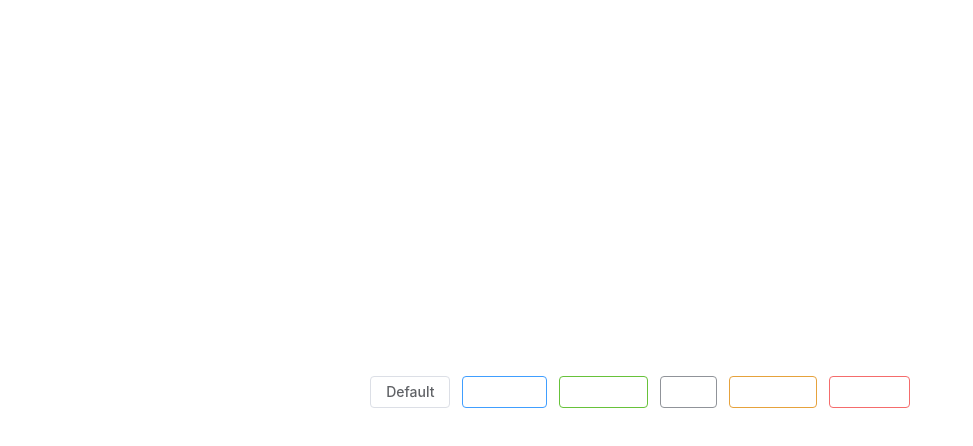
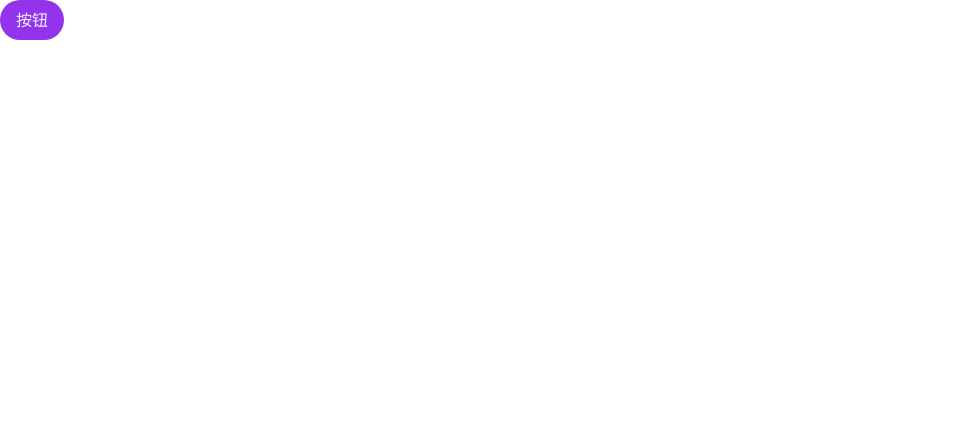
Before and after one commit to justtttom/shop-admin, a Vue app: page / in a window 1280 px wide. Shown: the top 446 px of the page, without its empty margins (0-973 px from the left). Built offline with nearby package versions, Linux system fonts and the light colour scheme.

Commit message:
windicss

```diff
--- a/src/App.vue
+++ b/src/App.vue
@@ -3,14 +3,16 @@
 </script>
 
 <template>
-   <el-row class="mb-4">
+  <button class=" bg-purple-600 text-indigo-50 px-4 py-2 rounded-full transition-all duration-500 hover:(bg-purple-900)">按钮</button>
+
+   <!-- <el-row class="mb-4">
     <el-button>Default</el-button>
     <el-button type="primary">Primary</el-button>
     <el-button type="success">Success</el-button>
     <el-button type="info">Info</el-button>
     <el-button type="warning">Warning</el-button>
     <el-button type="danger">Danger</el-button>
-  </el-row>
+  </el-row> -->
 </template>
 
 <style scoped>
--- a/src/main.js
+++ b/src/main.js
@@ -2,7 +2,7 @@ import { createApp } from 'vue'
 import ElementPlus from 'element-plus'
 import 'element-plus/dist/index.css'
 import 'virtual:windi.css'
-import './style.css'
+// import './style.css'
 import App from './App.vue'
 
 
--- a/vite.config.js
+++ b/vite.config.js
@@ -1,5 +1,6 @@
 import { defineConfig } from 'vite'
-import vue from '@vitejs/plugin-vue'import WindiCSS from 'vite-plugin-windicss'
+import vue from '@vitejs/plugin-vue'
+import WindiCSS from 'vite-plugin-windicss'
 
 
 
```
